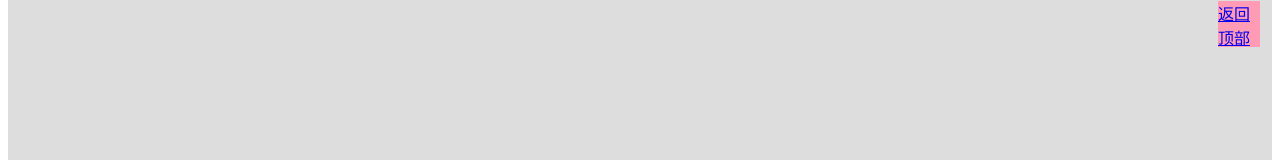
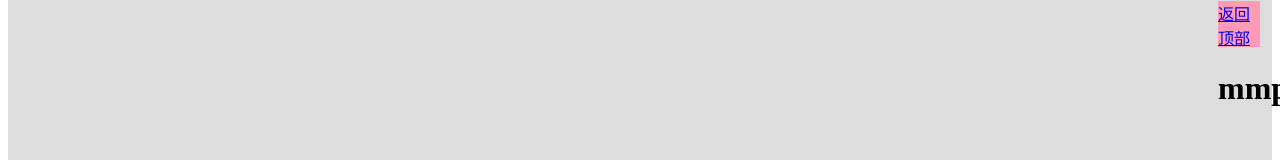
Before and after one commit to w90674/testdemo, a plain HTML site: page WebDemo/test.html in a window 1280 px wide. Shown: the part 733-893 px from the top of the page. Drawn offline with Linux system fonts and the light colour scheme.

```diff
--- a/WebDemo/test.html
+++ b/WebDemo/test.html
@@ -9,6 +9,7 @@ top
 <div onclick="GoTop();" style="width: 42px;height: 46px;background-color: #ff9bb4;position: fixed;bottom:20px;right: 20px;">
 
     <a href="#"> 返回顶部</a>
+    <h1>mmp</h1>
 </div>
 
 
```
